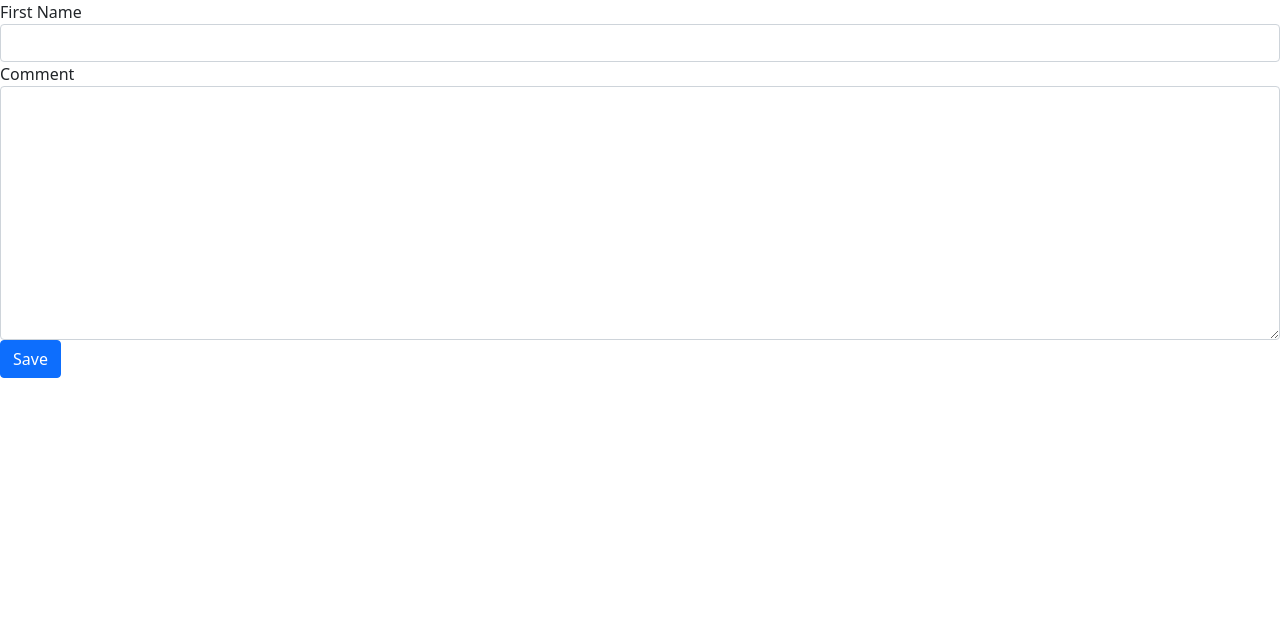
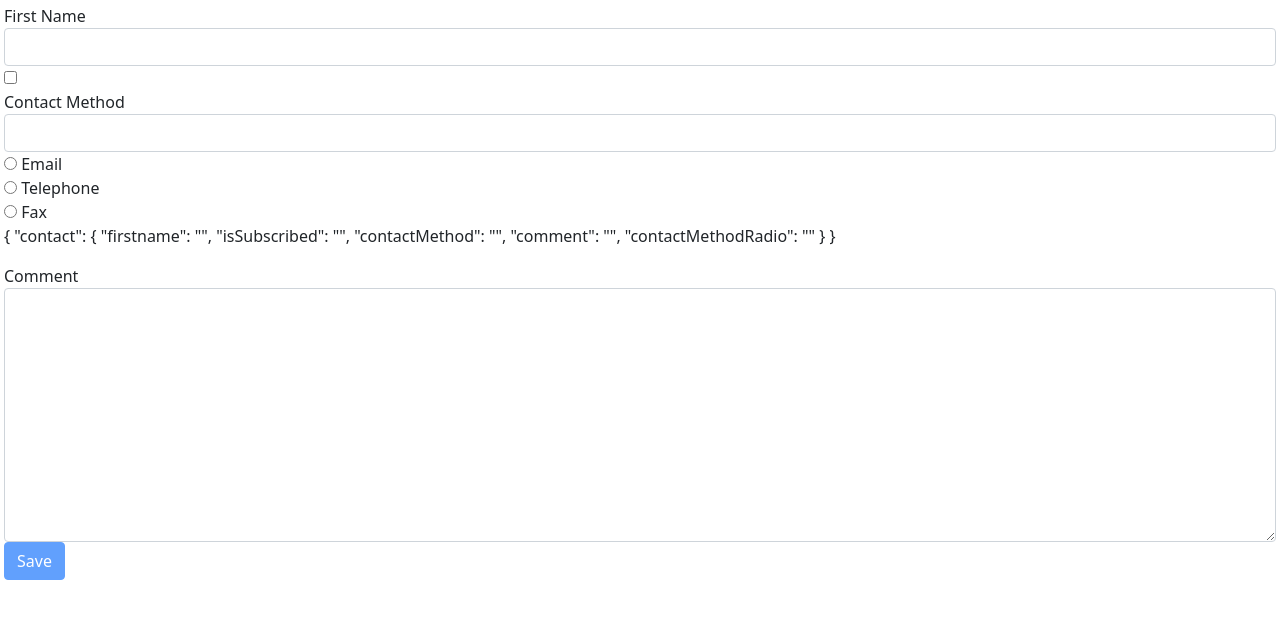
Before and after one commit to varunram64/HelloWorld, an Angular app: page / in a window 1280 px wide. Shown: the top 618 px of the page. Built offline with nearby package versions, Linux system fonts and the light colour scheme.

Commit message:
Radio Buttons

```diff
--- a/src/app/contact-form/contact-form.component.html
+++ b/src/app/contact-form/contact-form.component.html
@@ -1,11 +1,11 @@
 <form #f="ngForm" (ngSubmit)="submit(f)">
+    <div ngModelGroup="contact" class="p-1">
         <div class="form-group">
             <label for="firstname">First Name</label>
             <input
             required
             minlength="4"
             maxlength="12"
-        pattern="banana"
             ngModel
             name="firstname"
             #firstname="ngModel"
@@ -24,15 +24,50 @@
                 <div *ngIf="firstname.errors.maxlength">
                     First Name max length is {{ firstname.errors.maxlength.requiredLength }}
                 </div>
-            <div *ngIf="firstname.errors.pattern">
-                First Name can be banana
             </div>
         </div>
+        <div class="checkbox">
+            <label for="isSubscribed"></label>
+            <input
+            ngModel
+            name="isSubscribed"
+            id="isSubscribed"
+            type="checkbox">
         </div>
+        <div class="form-group">
+            <label for="contactMethod">Contact Method</label>
+            <select
+            ngModel
+            name="contactMethod"
+            id="contactMethod"
+            class="form-control">
+                <option value=""></option>
+                <option *ngFor="let method of contactMethods" [value]="method.id">
+                    {{ method.name }}
+                </option>
+            </select>
+        </div>
+        <div *ngFor="let method1 of contactMethods" class="radio">
+            <label for="contactMethodRadio">
+                <input
+                ngModel
+                type="radio"
+                name="contactMethodRadio"
+                id="contactMethodRadio"
+                [value]="method1.id">
+                {{ method1.name }}
+            </label>
+        </div>
+        <p>
+            {{ f.value | json }}
+        </p>
         <div class="form-group">
             <label for="comment">Comment</label>
             <textarea ngModel name="comment" id="comment" cols="30" rows="10" class="form-control">
             </textarea>
         </div>
-    <button class="btn btn-primary" type="submit">Save</button>
+        <button class="btn btn-primary"
+        type="submit"
+        [disabled]="!f.valid">Save</button>
+    </div>
 </form>
--- a/src/app/contact-form/contact-form.component.ts
+++ b/src/app/contact-form/contact-form.component.ts
@@ -6,6 +6,22 @@ import { Component } from '@angular/core';
   styleUrls: ['./contact-form.component.css']
 })
 export class ContactFormComponent {
+
+  contactMethods = [
+    {
+      id: 1,
+      name: 'Email'
+    },
+    {
+      id: 2,
+      name: 'Telephone'
+    },
+    {
+      id: 3,
+      name: 'Fax'
+    }
+  ];
+
   log(x: any) {
     console.log(x);
   }
```
Lines whose indentation alone changed are shown as unchanged.
